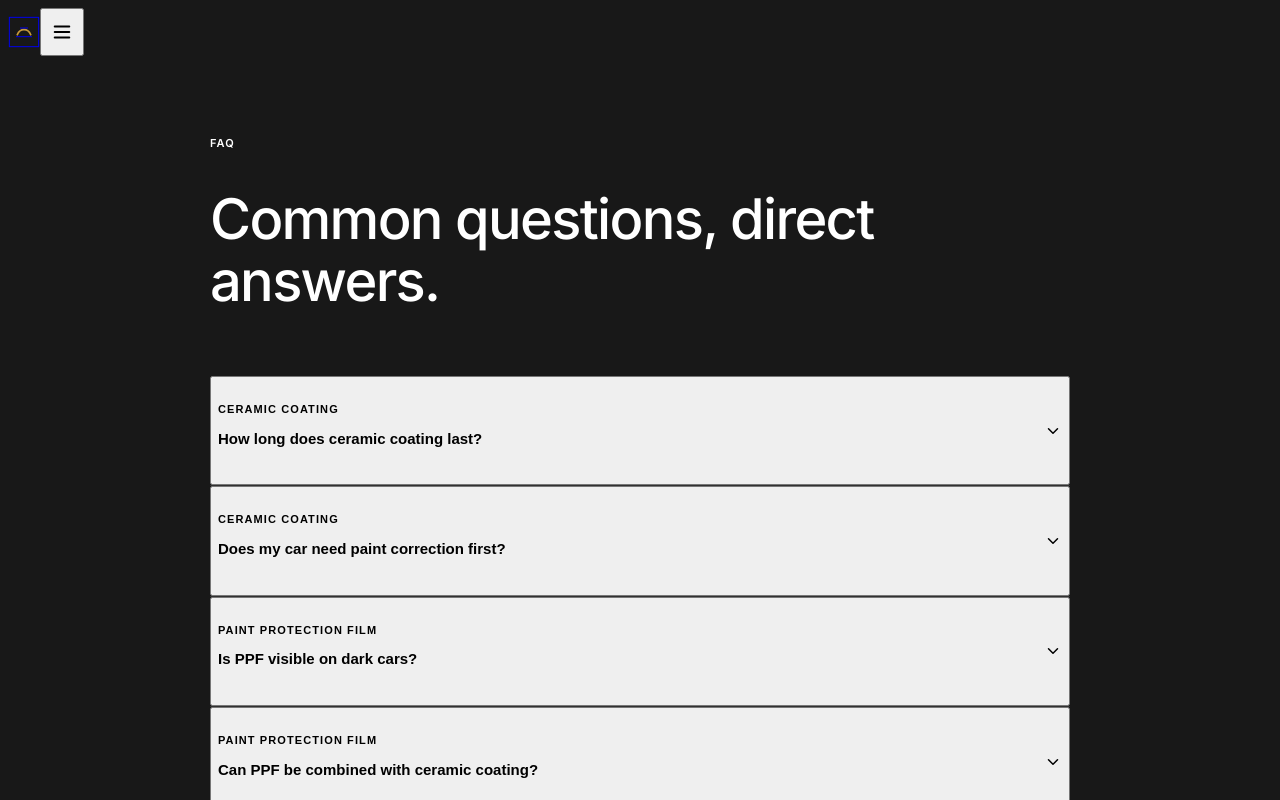
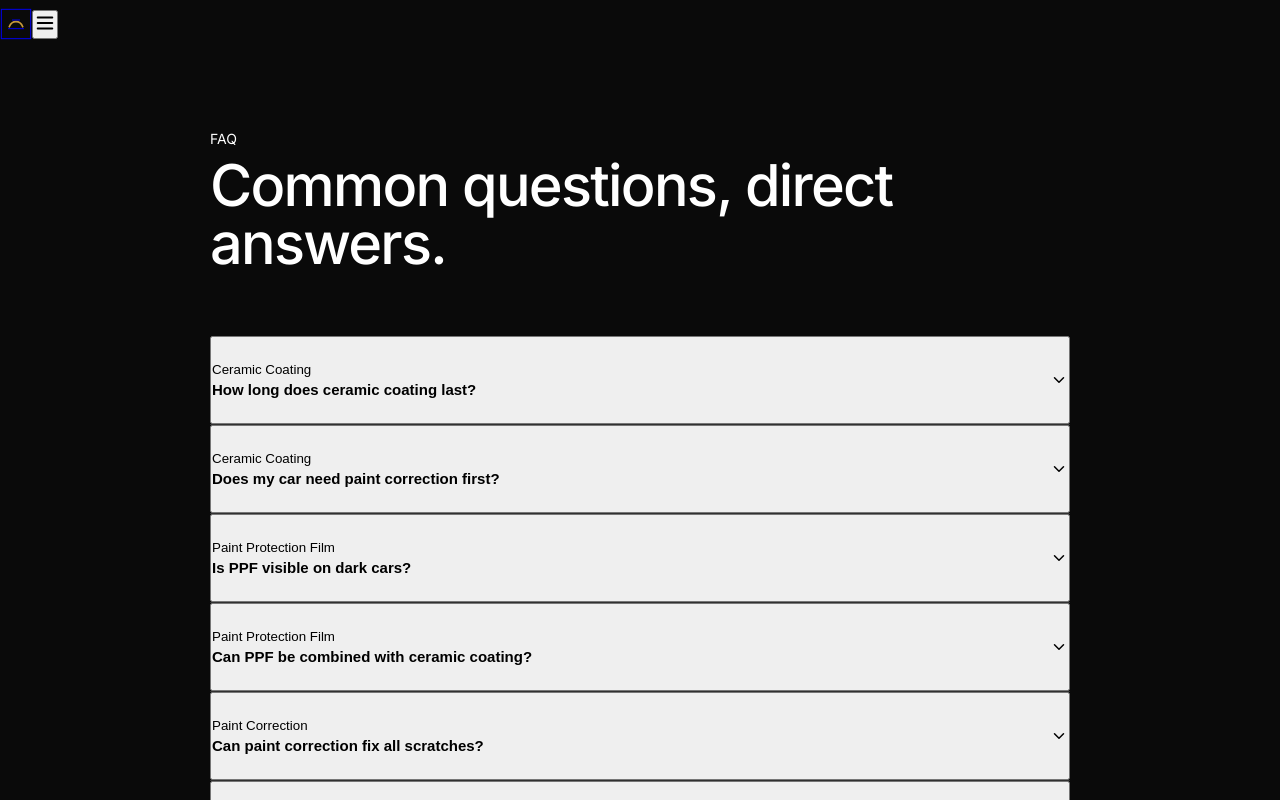
Before and after one commit to aakiflok/cosmo-car-customs, a Next.js app: page /faq in a window 1280 px wide. Shown: the top 800 px of the page. Built offline with nearby package versions, Linux system fonts and the light colour scheme.

Commit message:
design: Ferrari red token system, globals, Tailwind config — commit 1/4

```diff
--- a/app/globals.css
+++ b/app/globals.css
@@ -2,220 +2,342 @@
 @tailwind components;
 @tailwind utilities;
 
-/* ─── Ferrari design tokens ───────────────────────────────── */
+/* ─── Variables ──────────────────────────────────────────────── */
 :root {
-  --transition-ui: 180ms cubic-bezier(0.16, 1, 0.3, 1);
-  --transition-page: 320ms cubic-bezier(0.16, 1, 0.3, 1);
-  --gradient-rossa: linear-gradient(180deg, #a97e2f, #c79a3b 64%);
-  --gradient-dark:  linear-gradient(180deg, #3c3c3c, #030303 64%);
+  --red:        #DA291C;
+  --red-dark:   #b01f15;
+  --canvas:     #0a0a0a;
+  --elevated:   #1a1a1a;
+  --hairline:   #1f1f1f;
+  --ink:        #ffffff;
+  --body:       #8a8a8a;
+  --ease-expo:  cubic-bezier(0.16, 1, 0.3, 1);
+  --ease-in:    cubic-bezier(0.7, 0, 0.84, 0);
+  --dur-fast:   160ms;
+  --dur-mid:    320ms;
+  --dur-slow:   600ms;
+  --dur-page:   900ms;
 }
 
-/* ─── Base ─────────────────────────────────────────────────── */
-*, *::before, *::after { box-sizing: border-box; }
-html  { scroll-behavior: smooth; -webkit-text-size-adjust: 100%; }
-body  {
-  background: #181818;
-  color: #ffffff;
+/* ─── Reset ──────────────────────────────────────────────────── */
+*, *::before, *::after { box-sizing: border-box; margin: 0; padding: 0; }
+html { scroll-behavior: smooth; -webkit-text-size-adjust: 100%; }
+body {
+  background: var(--canvas);
+  color: var(--ink);
   font-family: Inter, system-ui, sans-serif;
-  font-weight: 400;
   font-size: 14px;
   line-height: 1.5;
   overflow-x: hidden;
   -webkit-font-smoothing: antialiased;
+  -moz-osx-font-smoothing: grayscale;
 }
 
-/* ─── Display scale — mobile-first clamps ───────────────────── */
+/* ─── Preloader ──────────────────────────────────────────────── */
+#preloader {
+  position: fixed;
+  inset: 0;
+  z-index: 9999;
+  background: var(--canvas);
+  display: flex;
+  flex-direction: column;
+  align-items: center;
+  justify-content: center;
+  pointer-events: none;
+}
+#preloader .pre-line {
+  position: absolute;
+  top: 50%;
+  left: 0;
+  width: 0;
+  height: 1px;
+  background: var(--red);
+  animation: pre-line-sweep 0.6s var(--ease-expo) 0.1s forwards;
+}
+#preloader .pre-word {
+  font-size: clamp(2rem, 8vw, 5rem);
+  font-weight: 700;
+  letter-spacing: 0.3em;
+  text-transform: uppercase;
+  color: var(--ink);
+  overflow: hidden;
+  display: flex;
+  gap: 0.05em;
+}
+#preloader .pre-letter {
+  display: inline-block;
+  opacity: 0;
+  transform: translateY(100%);
+  animation: pre-letter-in 0.5s var(--ease-expo) forwards;
+}
+#preloader.done {
+  animation: pre-exit 0.5s var(--ease-in) 0.2s forwards;
+}
+@keyframes pre-line-sweep { to { width: 100%; } }
+@keyframes pre-letter-in  { to { opacity: 1; transform: translateY(0); } }
+@keyframes pre-exit       { to { opacity: 0; transform: translateY(-4px); pointer-events: none; } }
+
+/* ─── Typography ─────────────────────────────────────────────── */
 .display-mega {
-  font-size: clamp(2rem, 8vw, 5rem);   /* 32px → 80px */
-  line-height: 1.05;
+  font-size: clamp(2.5rem, 7vw, 7rem);
+  line-height: 0.95;
   letter-spacing: -0.04em;
   font-weight: 500;
 }
 .display-xl {
-  font-size: clamp(1.75rem, 5.5vw, 3.5rem);  /* 28px → 56px */
-  line-height: 1.1;
+  font-size: clamp(1.75rem, 4.5vw, 4.5rem);
+  line-height: 1.0;
   letter-spacing: -0.03em;
   font-weight: 500;
 }
 .display-lg {
-  font-size: clamp(1.5rem, 3.5vw, 2.25rem);  /* 24px → 36px */
-  line-height: 1.2;
-  letter-spacing: -0.015em;
+  font-size: clamp(1.4rem, 2.8vw, 3rem);
+  line-height: 1.1;
+  letter-spacing: -0.02em;
   font-weight: 500;
 }
 .display-md {
-  font-size: clamp(1.125rem, 2vw, 1.625rem); /* 18px → 26px */
-  line-height: 1.5;
-  letter-spacing: 0.008em;
+  font-size: clamp(1rem, 1.8vw, 1.75rem);
+  line-height: 1.3;
+  letter-spacing: -0.01em;
   font-weight: 500;
 }
-.num-display {
-  font-size: clamp(3rem, 8vw, 5rem);
+.label-uc {
+  font-size: 11px;
+  font-weight: 600;
+  text-transform: uppercase;
+  letter-spacing: 2px;
+  line-height: 1.4;
+}
+.num-hero {
+  font-size: clamp(3.5rem, 10vw, 9rem);
+  font-weight: 700;
   line-height: 1.0;
-  letter-spacing: -0.04em;
-  font-weight: 700;
+  letter-spacing: -0.05em;
 }
 
-/* ─── Label tokens ──────────────────────────────────────────── */
-.label-cta  { font-size:14px; font-weight:700; text-transform:uppercase; letter-spacing:1.4px; line-height:1; }
-.label-nav  { font-size:13px; font-weight:600; text-transform:uppercase; letter-spacing:0.65px; }
-.label-badge{ font-size:11px; font-weight:600; text-transform:uppercase; letter-spacing:1.1px;  line-height:1.4; }
-
-/* ─── Buttons — sharp 0px radius (Ferrari spec) ─────────────── */
-.btn, .btn-primary, .btn-outline, .btn-outline-light {
-  height: 48px;
-  padding: 0 32px;
+/* ─── Buttons ────────────────────────────────────────────────── */
+.btn, .btn-primary, .btn-outline, .btn-ghost {
+  height: 52px;
+  padding: 0 36px;
   display: inline-flex;
   align-items: center;
   justify-content: center;
-  gap: 8px;
-  border-radius: 0;          /* {rounded.none} */
-  font-size: 14px;
+  gap: 10px;
+  border-radius: 0;
+  font-size: 12px;
   font-weight: 700;
   text-transform: uppercase;
-  letter-spacing: 1.4px;
-  line-height: 1;
+  letter-spacing: 2px;
   white-space: nowrap;
   cursor: pointer;
-  transition: background var(--transition-ui), color var(--transition-ui),
-              border-color var(--transition-ui), transform var(--transition-ui);
+  position: relative;
+  overflow: hidden;
+  transition: color var(--dur-fast) var(--ease-expo),
+              background var(--dur-fast) var(--ease-expo),
+              border-color var(--dur-fast) var(--ease-expo),
+              transform var(--dur-fast) var(--ease-expo);
   -webkit-tap-highlight-color: transparent;
 }
-.btn-primary          { background:#c79a3b; color:#ffffff; border:1px solid #c79a3b; }
-.btn-primary:active   { background:#a97e2f; transform:translateY(0); }
-.btn-outline          { background:transparent; color:#ffffff; border:1px solid #ffffff; }
-.btn-outline:active   { background:rgba(255,255,255,0.08); }
-.btn-outline-light    { background:transparent; color:#181818; border:1px solid #181818; }
-.btn-outline-light:active { background:rgba(0,0,0,0.06); }
-/* Lift on non-touch devices only */
-@media (hover:hover) {
-  .btn-primary:hover      { background:#a97e2f; transform:translateY(-1px); }
-  .btn-outline:hover      { background:rgba(255,255,255,0.06); transform:translateY(-1px); }
-  .btn-outline-light:hover{ background:rgba(0,0,0,0.04); transform:translateY(-1px); }
+/* Red fill */
+.btn-primary {
+  background: var(--red);
+  color: #fff;
+  border: 1px solid var(--red);
+}
+.btn-primary::after {
+  content: '';
+  position: absolute;
+  inset: 0;
+  background: var(--red-dark);
+  transform: translateY(101%);
+  transition: transform 0.3s var(--ease-expo);
+}
+@media (hover: hover) {
+  .btn-primary:hover::after { transform: translateY(0); }
+  .btn-primary:hover { transform: translateY(-1px); }
+}
+.btn-primary span { position: relative; z-index: 1; }
+/* Outline white */
+.btn-outline {
+  background: transparent;
+  color: #fff;
+  border: 1px solid rgba(255,255,255,0.3);
+}
+@media (hover: hover) {
+  .btn-outline:hover {
+    border-color: #fff;
+    transform: translateY(-1px);
+  }
+}
+/* Ghost */
+.btn-ghost {
+  background: transparent;
+  color: var(--body);
+  border: none;
+  padding: 0;
+  height: auto;
+  letter-spacing: 1.5px;
+}
+@media (hover: hover) { .btn-ghost:hover { color: #fff; } }
+
+/* ─── Clip-path reveal ───────────────────────────────────────── */
+.clip-reveal {
+  clip-path: inset(0 0 100% 0);
+  opacity: 0;
+  transition: clip-path var(--dur-slow) var(--ease-expo),
+              opacity 0.1s;
+}
+.clip-reveal.in {
+  clip-path: inset(0 0 0% 0);
+  opacity: 1;
+}
+.fade-up {
+  opacity: 0;
+  transform: translateY(32px);
+  transition: opacity var(--dur-slow) var(--ease-expo),
+              transform var(--dur-slow) var(--ease-expo);
+}
+.fade-up.in {
+  opacity: 1;
+  transform: translateY(0);
+}
+.delay-1 { transition-delay: 0.08s; }
+.delay-2 { transition-delay: 0.16s; }
+.delay-3 { transition-delay: 0.24s; }
+.delay-4 { transition-delay: 0.32s; }
+.delay-5 { transition-delay: 0.40s; }
+
+/* ─── Magnetic button wrapper ────────────────────────────────── */
+.magnetic { display: inline-block; will-change: transform; }
+
+/* ─── Parallax ───────────────────────────────────────────────── */
+.parallax-img {
+  will-change: transform;
+  transition: transform 0.1s linear;
 }
 
-/* ─── Touch targets — 48px minimum ─────────────────────────── */
-.touch-target {
-  min-height: 48px;
-  min-width: 44px;
-  display: flex;
-  align-items: center;
-  justify-content: center;
+/* ─── Hero ───────────────────────────────────────────────────── */
+.hero-scrim {
+  background: linear-gradient(
+    180deg,
+    rgba(10,10,10,0.1)  0%,
+    rgba(10,10,10,0.5)  40%,
+    rgba(10,10,10,0.92) 80%,
+    rgba(10,10,10,1)   100%
+  );
 }
 
-/* ─── Hero overlay gradient ─────────────────────────────────── */
-.hero-overlay { position: relative; }
-.hero-overlay::after {
-  content:'';
-  position:absolute; inset:0;
-  background: linear-gradient(180deg,
-    rgba(24,24,24,0.15) 0%,
-    rgba(24,24,24,0.65) 55%,
-    rgba(24,24,24,0.97) 100%);
-  pointer-events:none;
-  z-index:1;
+/* ─── Red livery line ────────────────────────────────────────── */
+.livery-line {
+  display: block;
+  width: 48px;
+  height: 3px;
+  background: var(--red);
+  margin-bottom: 24px;
+}
+.livery-line-full {
+  display: block;
+  width: 100%;
+  height: 1px;
+  background: var(--red);
 }
 
-/* ─── Hairlines ─────────────────────────────────────────────── */
-.hairline       { border-top: 1px solid #303030; }
-.hairline-v     { border-right: 1px solid #303030; }
-.hairline-light { border-top: 1px solid #d2d2d2; }
+/* ─── Nav ────────────────────────────────────────────────────── */
+.nav-glass {
+  backdrop-filter: blur(20px);
+  -webkit-backdrop-filter: blur(20px);
+  background: rgba(10,10,10,0.85);
+  border-bottom: 1px solid var(--hairline);
+}
 
-/* ─── Three.js canvas wrapper ───────────────────────────────── */
-.canvas-wrap { position:absolute; inset:0; pointer-events:none; overflow:hidden; }
-.canvas-wrap canvas { width:100% !important; height:100% !important; display:block; }
+/* ─── Hairlines ──────────────────────────────────────────────── */
+.hairline     { border-top: 1px solid var(--hairline); }
+.hairline-b   { border-bottom: 1px solid var(--hairline); }
+.hairline-v   { border-right: 1px solid var(--hairline); }
 
-/* ─── Nav glass ─────────────────────────────────────────────── */
-.nav-glass {
+/* ─── Service card hover image takeover ─────────────────────── */
+.service-card { position: relative; overflow: hidden; cursor: pointer; }
+.service-card-img {
+  position: absolute;
+  inset: 0;
+  opacity: 0;
+  transition: opacity 0.5s var(--ease-expo);
+  z-index: 0;
+}
+@media (hover: hover) {
+  .service-card:hover .service-card-img { opacity: 1; }
+  .service-card:hover .service-card-content { color: #fff; }
+}
+.service-card-content { position: relative; z-index: 1; }
+
+/* ─── Counter ────────────────────────────────────────────────── */
+.counter { font-variant-numeric: tabular-nums; }
+
+/* ─── Review carousel ────────────────────────────────────────── */
+.review-track {
+  display: flex;
+  transition: transform 0.7s var(--ease-expo);
+}
+
+/* ─── CTA band ───────────────────────────────────────────────── */
+.cta-red { background: var(--red); }
+
+/* ─── Sticky mobile bar ──────────────────────────────────────── */
+.sticky-bar {
   backdrop-filter: blur(16px);
   -webkit-backdrop-filter: blur(16px);
-  background: rgba(24,24,24,0.88);
-  border-bottom: 1px solid #303030;
+  background: rgba(10,10,10,0.92);
+  border-top: 1px solid var(--hairline);
+  padding-bottom: env(safe-area-inset-bottom, 0px);
+}
+.pb-safe { padding-bottom: calc(72px + env(safe-area-inset-bottom, 0px)); }
+
+/* ─── Canvas ─────────────────────────────────────────────────── */
+.canvas-wrap { position: absolute; inset: 0; pointer-events: none; overflow: hidden; }
+.canvas-wrap canvas { width: 100% !important; height: 100% !important; display: block; }
+
+/* ─── Section spacing ────────────────────────────────────────── */
+.section-pad { padding-top: 96px; padding-bottom: 96px; }
+@media (max-width: 640px) { .section-pad { padding-top: 64px; padding-bottom: 64px; } }
+
+/* ─── Page transition ────────────────────────────────────────── */
+.page-enter { animation: page-in 0.6s var(--ease-expo) both; }
+@keyframes page-in {
+  from { opacity: 0; transform: translateY(12px); }
+  to   { opacity: 1; transform: translateY(0); }
 }
 
-/* ─── Sticky mobile bar ─────────────────────────────────────── */
-.sticky-bar {
-  backdrop-filter: blur(14px);
-  -webkit-backdrop-filter: blur(14px);
-  background: rgba(24,24,24,0.92);
-  border-top: 1px solid #303030;
-  padding-bottom: env(safe-area-inset-bottom, 0px);
+/* ─── Input ──────────────────────────────────────────────────── */
+.input {
+  width: 100%;
+  height: 52px;
+  padding: 0 16px;
+  background: var(--elevated);
+  color: #fff;
+  border: 1px solid var(--hairline);
+  border-radius: 0;
+  font-size: 14px;
+  transition: border-color var(--dur-fast) var(--ease-expo);
+  -webkit-appearance: none;
 }
+.input::placeholder { color: var(--body); }
+.input:focus { outline: none; border-color: var(--red); }
 
-/* ─── Card hover (single shadow tier per Ferrari spec) ──────── */
-@media (hover:hover) {
-  .card-hover:hover {
-    box-shadow: 0 4px 8px rgba(0,0,0,0.1);
-    transform: translateY(-2px);
-    transition: box-shadow var(--transition-ui), transform var(--transition-ui);
+/* ─── Accordion ──────────────────────────────────────────────── */
+.accordion-body {
+  display: grid;
+  grid-template-rows: 0fr;
+  transition: grid-template-rows 300ms var(--ease-expo);
+}
+.accordion-body.open { grid-template-rows: 1fr; }
+.accordion-body > div { overflow: hidden; }
+
+/* ─── Reduced motion ─────────────────────────────────────────── */
+@media (prefers-reduced-motion: reduce) {
+  *, *::before, *::after {
+    animation-duration: 0.01ms !important;
+    transition-duration: 0.01ms !important;
   }
+  #preloader { display: none; }
 }
-
-/* ─── Native scroll reveal (progressively enhanced) ────────── */
-@supports (animation-timeline: scroll()) {
-  .reveal {
-    opacity: 0;
-    animation: reveal-fade linear both;
-    animation-timeline: view();
-    animation-range: entry 0% entry 75%;
-  }
-  .reveal-up {
-    opacity: 0;
-    clip-path: inset(100% 0 0 0);
-    animation: reveal-clip linear both;
-    animation-timeline: view();
-    animation-range: entry 0% entry 72%;
-  }
-  .reveal-delay-1 { animation-delay: 0.08s; }
-  .reveal-delay-2 { animation-delay: 0.16s; }
-  .reveal-delay-3 { animation-delay: 0.24s; }
-}
-@keyframes reveal-fade { to { opacity:1; } }
-@keyframes reveal-clip { to { opacity:1; clip-path:inset(0 0 0 0); } }
-
-/* ─── Page transition ───────────────────────────────────────── */
-.page-enter { animation: page-in var(--transition-page) cubic-bezier(0.16,1,0.3,1) both; }
-@keyframes page-in {
-  from { opacity:0; transform:translateY(10px); }
-  to   { opacity:1; transform:translateY(0); }
-}
-
-/* ─── Livery accent band ────────────────────────────────────── */
-.livery-band { background: var(--gradient-rossa); }
-
-/* ─── Spec cell ─────────────────────────────────────────────── */
-.spec-cell .spec-value { font-size:clamp(2.5rem,6vw,5rem); font-weight:700; line-height:1; letter-spacing:-0.04em; color:#ffffff; }
-.spec-cell .spec-label { font-size:11px; font-weight:600; text-transform:uppercase; letter-spacing:1.1px; color:#969696; margin-top:8px; }
-
-/* ─── Form inputs ───────────────────────────────────────────── */
-.input {
-  width:100%;
-  height:48px;
-  padding:0 16px;
-  background:#181818;
-  color:#ffffff;
-  border:1px solid #303030;
-  border-radius:4px;      /* {rounded.sm} */
-  font-size:14px;
-  line-height:1.5;
-  transition:border-color var(--transition-ui);
-  -webkit-appearance:none;
-}
-.input::placeholder { color:#666666; }
-.input:focus { outline:none; border-color:#c79a3b; }
-
-/* ─── Accordion ─────────────────────────────────────────────── */
-.accordion-body {
-  display:grid;
-  grid-template-rows:0fr;
-  transition:grid-template-rows 260ms cubic-bezier(0.16,1,0.3,1);
-}
-.accordion-body.open { grid-template-rows:1fr; }
-.accordion-body > div { overflow:hidden; }
-
-/* ─── Responsive image art direction helpers ────────────────── */
-.hero-img { object-fit:cover; object-position:center; }
-@media (max-width:640px) { .hero-img { object-position:40% center; } }
-
-/* ─── Mobile padding safe zone ──────────────────────────────── */
-.pb-safe { padding-bottom: calc(80px + env(safe-area-inset-bottom, 0px)); }
--- a/tailwind.config.ts
+++ b/tailwind.config.ts
@@ -3,77 +3,38 @@ import type { Config } from 'tailwindcss';
 export default {
   content: ['./app/**/*.{ts,tsx}', './components/**/*.{ts,tsx}'],
   theme: {
-    screens: {
-      sm: '640px',
-      md: '768px',
-      lg: '1024px',
-      xl: '1280px',
-    },
+    screens: { sm: '640px', md: '768px', lg: '1024px', xl: '1280px' },
     extend: {
       colors: {
-        /* Surface */
-        canvas:   '#181818',
-        elevated: '#303030',
-        'canvas-light': '#ffffff',
-        'surface-soft': '#f7f7f7',
-        'surface-strong': '#ebebeb',
-        /* Accent */
-        rossa:        '#c79a3b',
-        'rossa-active':'#a97e2f',
-        /* Text */
+        canvas:   '#0a0a0a',
+        elevated: '#1a1a1a',
+        'elevated-2': '#242424',
+        rossa:        '#DA291C',
+        'rossa-dark':  '#b01f15',
+        'rossa-light': '#ff3d2e',
         ink:   '#ffffff',
-        body:  '#969696',
-        'body-strong': '#ffffff',
-        muted: '#666666',
-        'muted-soft': '#8f8f8f',
-        'on-primary': '#ffffff',
-        'body-light': '#181818',
-        /* Hairlines */
-        hairline: '#303030',
-        'hairline-light': '#d2d2d2',
-        'hairline-soft': '#ebebeb',
-        /* Semantic */
-        'sem-info':    '#4c98b9',
-        'sem-success': '#03904a',
-        'sem-warn':    '#f13a2c',
+        body:  '#8a8a8a',
+        muted: '#555555',
+        hairline: '#1f1f1f',
+        'hairline-2': '#2a2a2a',
       },
       spacing: {
-        xxxs: '4px',
-        xxs:  '8px',
-        xs:   '16px',
-        sm:   '24px',
-        md:   '32px',
-        lg:   '48px',
-        xl:   '64px',
-        xxl:  '96px',
-        super:'128px',
+        xxxs:'4px', xxs:'8px', xs:'16px', sm:'24px',
+        md:'32px', lg:'48px', xl:'64px', xxl:'96px', super:'128px',
       },
-      borderRadius: {
-        none: '0px',
-        xs:   '2px',
-        sm:   '4px',
-        md:   '6px',
-        lg:   '8px',
-        xl:   '12px',
-        full: '9999px',
+      borderRadius: { none:'0px', xs:'2px', sm:'4px' },
+      fontSize: {
+        'display-mega': ['clamp(3rem,8vw,7rem)',   { lineHeight:'0.95', letterSpacing:'-0.04em', fontWeight:'500' }],
+        'display-xl':   ['clamp(2rem,5vw,4.5rem)', { lineHeight:'1.0',  letterSpacing:'-0.03em', fontWeight:'500' }],
+        'display-lg':   ['clamp(1.5rem,3vw,3rem)', { lineHeight:'1.1',  letterSpacing:'-0.02em', fontWeight:'500' }],
+        'display-md':   ['clamp(1.1rem,2vw,1.75rem)',{ lineHeight:'1.3', letterSpacing:'-0.01em', fontWeight:'500' }],
+        'num-hero':     ['clamp(4rem,12vw,10rem)', { lineHeight:'1.0',  letterSpacing:'-0.05em', fontWeight:'700' }],
+        'label-uc':     ['11px', { lineHeight:'1.4', letterSpacing:'2px', fontWeight:'600' }],
+        btn:            ['12px', { lineHeight:'1.0', letterSpacing:'2px', fontWeight:'700' }],
       },
-      fontSize: {
-        'display-mega': ['80px', { lineHeight:'1.05', letterSpacing:'-1.6px', fontWeight:'500' }],
-        'display-xl':   ['56px', { lineHeight:'1.1',  letterSpacing:'-1.12px',fontWeight:'500' }],
-        'display-lg':   ['36px', { lineHeight:'1.2',  letterSpacing:'-0.36px',fontWeight:'500' }],
-        'display-md':   ['26px', { lineHeight:'1.5',  letterSpacing:'0.195px',fontWeight:'500' }],
-        'title-md':     ['18px', { lineHeight:'1.2',  fontWeight:'700' }],
-        'title-sm':     ['16px', { lineHeight:'1.4',  letterSpacing:'0.08px', fontWeight:'500' }],
-        'body-md':      ['14px', { lineHeight:'1.5',  fontWeight:'400' }],
-        'body-sm':      ['13px', { lineHeight:'1.5',  fontWeight:'400' }],
-        caption:        ['12px', { lineHeight:'1.4',  fontWeight:'400' }],
-        'caption-uc':   ['11px', { lineHeight:'1.4',  letterSpacing:'1.1px',  fontWeight:'600' }],
-        btn:            ['14px', { lineHeight:'1.0',  letterSpacing:'1.4px',  fontWeight:'700' }],
-        nav:            ['13px', { lineHeight:'1.4',  letterSpacing:'0.65px', fontWeight:'600' }],
-        'num-display':  ['80px', { lineHeight:'1.0',  letterSpacing:'-1.6px', fontWeight:'700' }],
-      },
-      boxShadow: {
-        soft: '0 4px 8px rgba(0,0,0,0.1)',
+      transitionTimingFunction: {
+        'expo-out': 'cubic-bezier(0.16, 1, 0.3, 1)',
+        'expo-in':  'cubic-bezier(0.7, 0, 0.84, 0)',
       },
     },
   },
```
